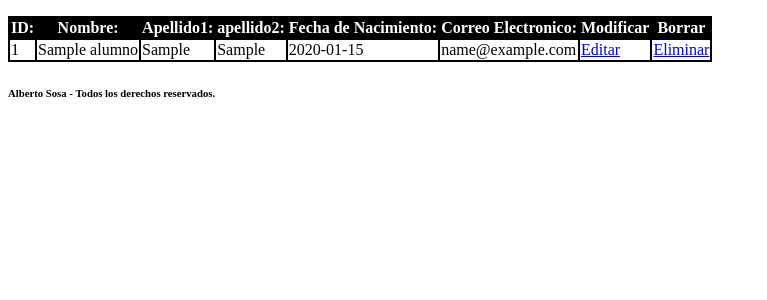
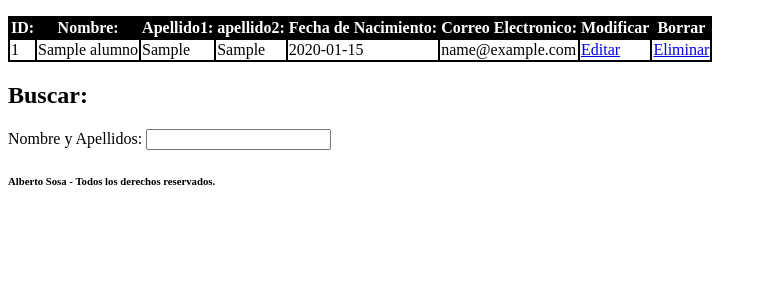
Before and after one commit to AlbertoSosacordobes/bbdd, a PHP site: page /listado.php in a window 1280 px wide. Shown: the part 138-438 px from the top of the page, without its empty margins (0-767 px from the left). Run offline with PHP 8.4, Linux system fonts and the light colour scheme; tables that the repository leaves empty hold one stand-in row (values such as "Sample post").

Commit message:
añadir cambio de listado

```diff
--- a/listado.php
+++ b/listado.php
@@ -18,6 +18,15 @@
     <tbody>
 
   <?php
+        if (isset($_POST['filtrar'])){
+
+            echo "vengo de POST";
+            $nomApe = $_POST['nomApe'];
+
+            $consulta="SELECT * FROM alumnos WHERE CONCAT(nombre, ' ', apellido1, ' ', apellido2)
+            like '%".nomAoe."%'";
+        }
+
         $consulta = "SELECT * FROM alumnos";
         //ejecuta la consulta y devuelve un array con todas las
         //filas resultantes
@@ -38,16 +47,25 @@
                 echo "</tr>\n";
         }
     ?>
-    </tbody>
-    </table>
-    <div class="mensaje">
+        </tbody>
+        </table>
+        <div class="mensaje">
         <?php
             if(isset($_SESSION['mensaje'])){
                 echo $_SESSION['mensaje'];
                 unset($_SESSION['mensaje']);
 
             }
+    ?>
+    </div>
+
+    <!-- Formulario para filtrado de la tabla
+       Este formulario enlaza con la propia pagina, de tal manera que si
+       se llega desde el formulario -> queremos filtrar informacion, pero-->
+    <h2> Buscar: </h2>
+    <form action="listado.php" method="post">
+            <label for= "nomape">Nombre y Apellidos: </label>
+            <input type = "text" name= "nomApe" id= "nomApe">
 
 
-
- require_once('plantillas/pie.php'); ?>
+<?php            require_once('plantillas/pie.php'); ?>
```
